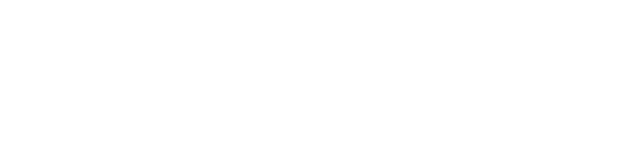
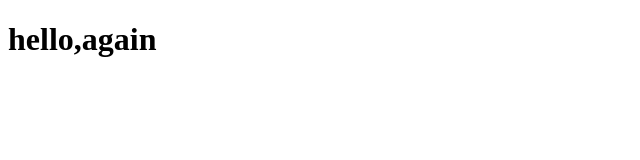
Before and after one commit to Mahv3/cv-bepputei, a plain HTML site: page index.html in a window 1280 px wide. Shown: the whole page, without its empty margins (0-640 px from the left). Drawn offline with Linux system fonts and the light colour scheme.

Commit message:
テスト

```diff
--- a/index.html
+++ b/index.html
@@ -10,7 +10,7 @@
 </head>
 
 <body>
-
+    <h1>hello,again</h1>
 
 
     <script src="js/main.js"></script>
```
